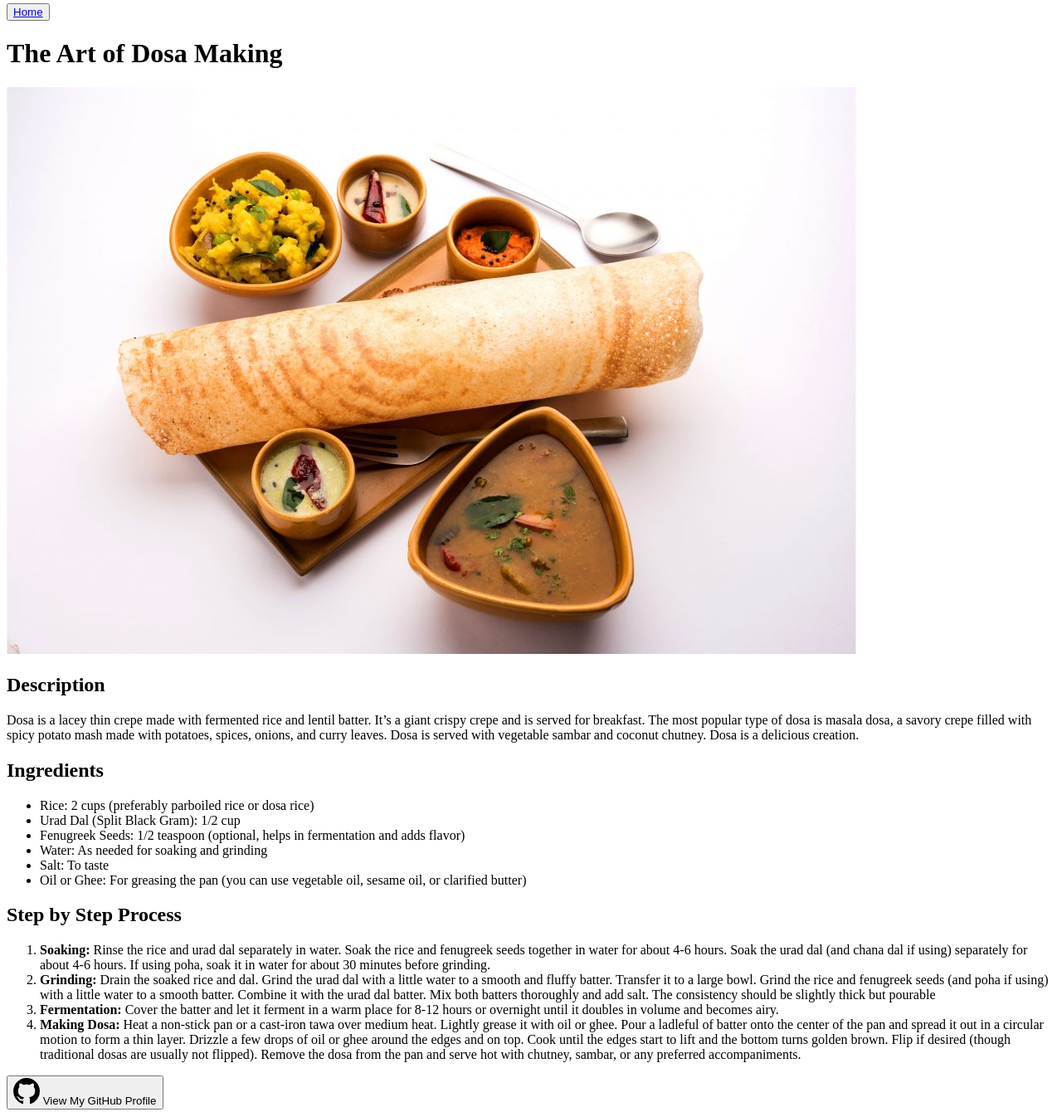
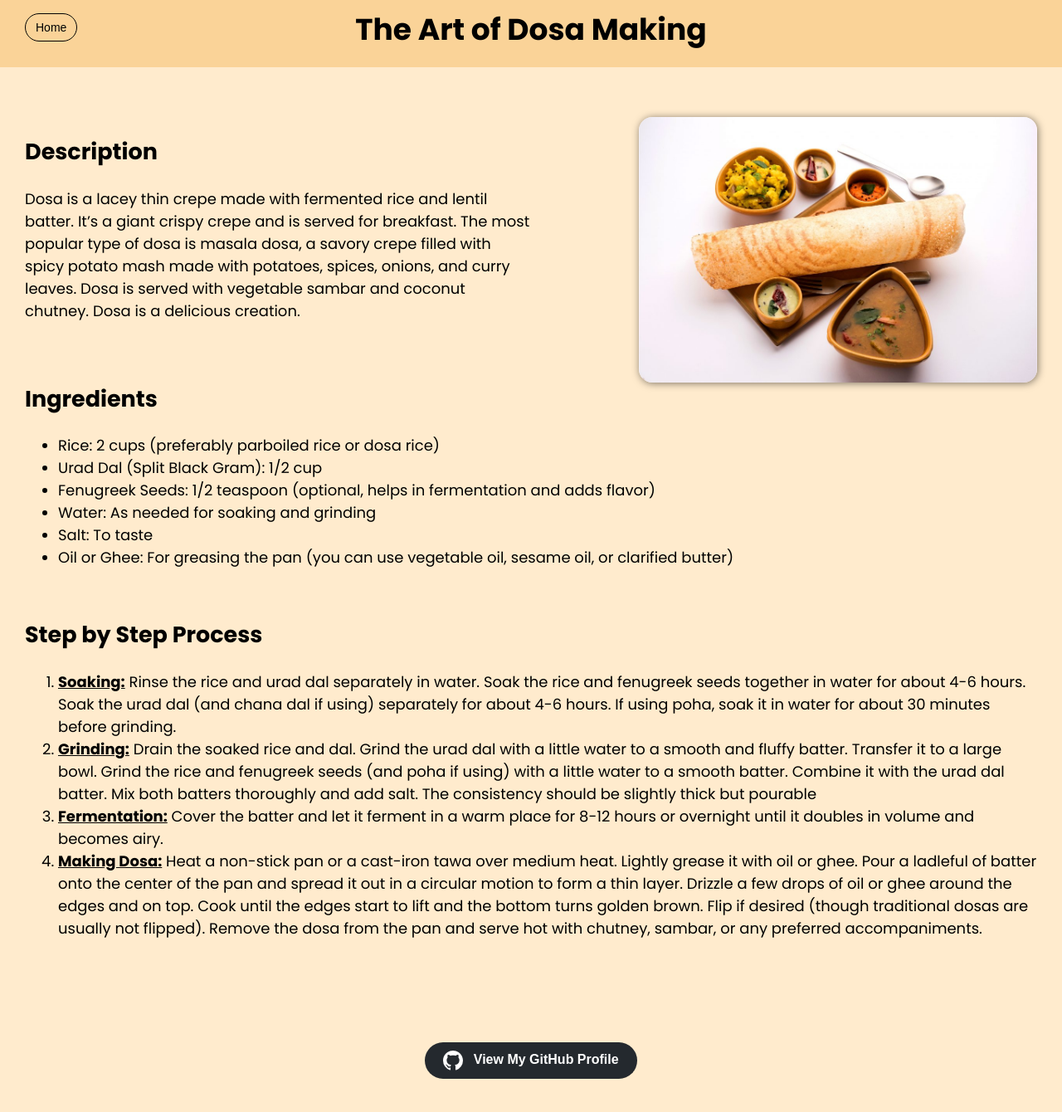
Before and after one commit to Gokulanathan-SK/Dev-Recipes, a plain HTML site: page recipes/dosa.html in a window 1280 px wide. Shown: the part 4-1344 px from the top of the page at 83% size. Drawn offline with Linux system fonts and the light colour scheme.

Commit message:
Improved index.html and styles.css DESIGN and Created dosa.html page & also added styles to dosa.html

```diff
--- a/recipes/dosa.html
+++ b/recipes/dosa.html
@@ -13,21 +13,25 @@
 
 <body>
   <header>
-    <button class="backButton">
-      <a href="../index.html">Home</a>
-    </button>
+    <a href="../index.html">
+    <button class="backButton">Home</button>
+    </a>
     <h1 class="recipeTopic">The Art of Dosa Making</h1>
   </header>
 
   <main>
-    <img class="dosaImage" src="../recipeImages/dosa.jpeg" alt="Dosa image">
+    <div class="container">
+      <section class="section-1">
+        <img class="dosaImage" src="../recipeImages/dosa.jpeg" alt="Dosa image">
+      </section>
 
-    <section>
-      <h2>Description</h2>
-      <p>Dosa is a lacey thin crepe made with fermented rice and lentil batter.  It’s a giant crispy crepe and is served for breakfast. The most popular type of dosa is masala dosa, a savory crepe filled with spicy potato mash made with potatoes, spices, onions, and curry leaves. Dosa is served with vegetable sambar and coconut chutney. Dosa is a delicious creation.</p>
-    </section>
+      <section class="section-2">
+        <h2>Description</h2>
+        <p>Dosa is a lacey thin crepe made with fermented rice and lentil batter.  It’s a giant crispy crepe and is served for breakfast. The most popular type of dosa is masala dosa, a savory crepe filled with spicy potato mash made with potatoes, spices, onions, and curry leaves. Dosa is served with vegetable sambar and coconut chutney. Dosa is a delicious creation.</p>
+      </section>
+    </div>
 
-    <section>
+    <section class="section-3">
       <h2>Ingredients</h2>
       <ul>
         <li>Rice: 2 cups (preferably parboiled rice or dosa rice)</li>
@@ -39,20 +43,20 @@
       </ul>
     </section>
 
-    <section>
+    <section class="section-4">
       <h2>Step by Step Process</h2>
       <ol>
         <li>
-          <b>Soaking:</b> Rinse the rice and urad dal separately in water. Soak the rice and fenugreek seeds together in water for about 4-6 hours. Soak the urad dal (and chana dal if using) separately for about 4-6 hours. If using poha, soak it in water for about 30 minutes before grinding.
+          <b><u>Soaking:</u></b> Rinse the rice and urad dal separately in water. Soak the rice and fenugreek seeds together in water for about 4-6 hours. Soak the urad dal (and chana dal if using) separately for about 4-6 hours. If using poha, soak it in water for about 30 minutes before grinding.
         </li>
         <li>
-          <b>Grinding:</b> Drain the soaked rice and dal. Grind the urad dal with a little water to a smooth and fluffy batter. Transfer it to a large bowl. Grind the rice and fenugreek seeds (and poha if using) with a little water to a smooth batter. Combine it with the urad dal batter. Mix both batters thoroughly and add salt. The consistency should be slightly thick but pourable
+          <b><u>Grinding:</u></b> Drain the soaked rice and dal. Grind the urad dal with a little water to a smooth and fluffy batter. Transfer it to a large bowl. Grind the rice and fenugreek seeds (and poha if using) with a little water to a smooth batter. Combine it with the urad dal batter. Mix both batters thoroughly and add salt. The consistency should be slightly thick but pourable
         </li>
         <li>
-          <b>Fermentation:</b> Cover the batter and let it ferment in a warm place for 8-12 hours or overnight until it doubles in volume and becomes airy.
+          <b><u>Fermentation:</u></b> Cover the batter and let it ferment in a warm place for 8-12 hours or overnight until it doubles in volume and becomes airy.
         </li>
         <li>
-          <b>Making Dosa:</b> Heat a non-stick pan or a cast-iron tawa over medium heat. Lightly grease it with oil or ghee. Pour a ladleful of batter onto the center of the pan and spread it out in a circular motion to form a thin layer. Drizzle a few drops of oil or ghee around the edges and on top. Cook until the edges start to lift and the bottom turns golden brown. Flip if desired (though traditional dosas are usually not flipped). Remove the dosa from the pan and serve hot with chutney, sambar, or any preferred accompaniments.
+          <b><u>Making Dosa:</u></b> Heat a non-stick pan or a cast-iron tawa over medium heat. Lightly grease it with oil or ghee. Pour a ladleful of batter onto the center of the pan and spread it out in a circular motion to form a thin layer. Drizzle a few drops of oil or ghee around the edges and on top. Cook until the edges start to lift and the bottom turns golden brown. Flip if desired (though traditional dosas are usually not flipped). Remove the dosa from the pan and serve hot with chutney, sambar, or any preferred accompaniments.
         </li>
       </ol>
     </section>
--- a/recipes/recipeStyles.css
+++ b/recipes/recipeStyles.css
@@ -0,0 +1,112 @@
+/* General Section */
+body{
+  font-family: 'Poppins', sans-serif;
+  background-color: blanchedalmond;
+  margin: 0;
+  font-size: 18px;
+  position: relative;
+  padding-bottom: 10rem;
+}
+
+/* Header Section */
+header{
+  height: 85px;
+  background-color: rgb(250, 211, 152);
+  margin-bottom: 50px;
+}
+
+.backButton{
+  position: absolute;
+  top: 20px;
+  left: 30px;
+  border: 1.5px solid #000;
+  background-color:rgb(250, 211, 152);
+  font-size: 14px;
+  padding: 8px 12px;
+  border-radius: 20px;
+  cursor: pointer;
+}
+
+.backButton:hover{
+  font-size: 14.5px;
+  padding: 10px 14px;
+  transition: 0.25s;
+  top: 18px;
+  left: 28px;
+}
+
+.recipeTopic{
+  text-align: center;
+  margin: 0;
+  padding: 12px 0;
+}
+
+/* Main Section */
+.container{
+  overflow: hidden;
+  padding: 10px 30px;
+}
+.section-1{
+  float: right;
+  width: 30rem;
+}
+.section-2{
+  float: left;
+  width: 50%;
+}
+
+.dosaImage{
+  width: 100%;
+  border-radius: 16px;
+  box-shadow: 1px 1px 10px rgba(0,0,0,0.5);
+}
+
+
+
+.section-3{
+  padding: 10px 30px;
+  margin-top: -50px;
+}
+
+.section-4{
+  padding: 10px 30px;
+}
+
+
+
+
+/* Footer Button Section */
+.github-button {
+  padding: 10px 20px;
+  background-color: #24292e;
+  color: white;
+  font-size: 16px;
+  border: none;
+  border-radius: 30px;
+  font-weight: 600;
+  cursor: pointer;
+  transition: background-color 0.25s;
+  position: absolute;
+  bottom: 20px;
+  left: 40%;
+  right: 40%;
+}
+.github-button svg{
+  fill: white;
+  width: 24px;
+  height: 24px;
+  margin-right: 8px;
+  vertical-align: middle;
+  transition: background-color 0.5s;
+}
+.github-button:hover{
+  background-color:#fff;
+  color: #24292e;
+  font-weight: 700;
+}
+.github-button:active{
+  background-color: rgb(250, 211, 152);
+}
+.github-button:hover svg{
+  fill: #24292e;
+}
--- a/styles.css
+++ b/styles.css
@@ -3,16 +3,7 @@ body{
   margin: 0;
   padding: 0;
   font-family: 'Poppins', sans-serif;
-}
-.bgImage{
-  opacity: 0.7;
-  position: absolute;
-  z-index: -1;
-  top: 0;
-  left: 0;
-  height: 100%;
-  width: 100%;
-  object-fit: cover;
+  background-color: blanchedalmond;
 }
 
 
@@ -23,7 +14,7 @@ sup{
 h1{
   padding: 20px 30px;
   font-size: 62px;
-  color: rgba(244, 106, 64, 0.817);
+  color: rgb(255, 169, 40);
   margin: 0;
   text-shadow: 1px 1px 1px rgb(255, 255, 255);
 }
@@ -46,12 +37,12 @@ li{
   padding: 10px 20px;
   margin: 0 10px;
   display: inline;
-  background-color: rgb(241, 141, 110);
+  background-color: rgb(255, 169, 40);
   border-radius: 7px;
 }
 li:hover, a:hover{
   transition: background-color 0.25s;
-  background-color:rgb(224, 110, 76);
+  background-color:rgb(255, 192, 97);
   color: #000;
 }
 
@@ -69,7 +60,8 @@ li:hover, a:hover{
   transition: background-color 0.25s;
   position: absolute;
   bottom: 20px;
-  left: 30px;
+  left: 40%;
+  right: 40%;
 }
 .github-button svg{
   fill: white;
@@ -80,9 +72,12 @@ li:hover, a:hover{
   transition: background-color 0.5s;
 }
 .github-button:hover{
-  background-color:rgb(241, 141, 110);
+  background-color:#fff;
   color: #24292e;
   font-weight: 700;
+}
+.github-button:active{
+  background-color: rgb(255, 169, 40);
 }
 .github-button:hover svg{
   fill: #24292e;
```
Also changed, not shown: index.html (+0 -1 lines), recipeImages/homepageImage.jpg (deleted).
